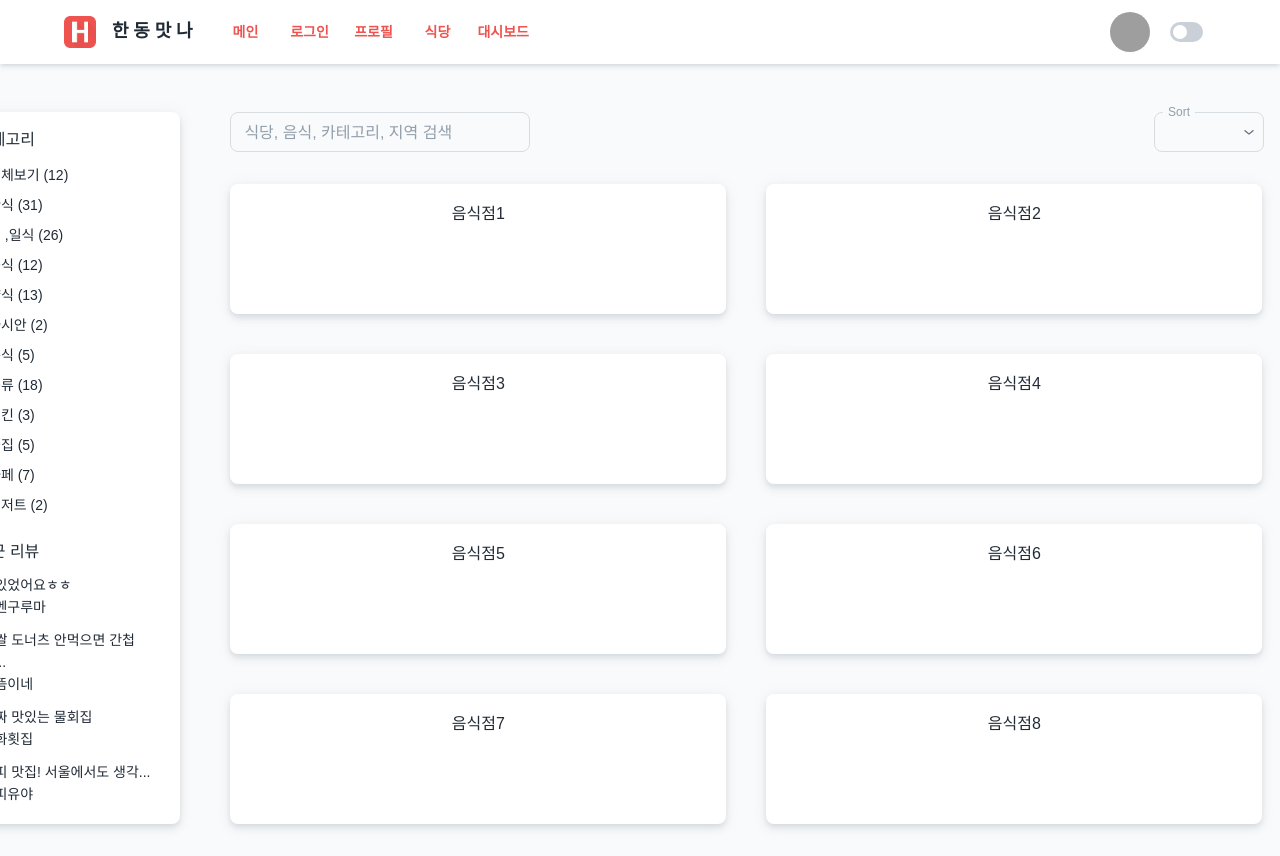
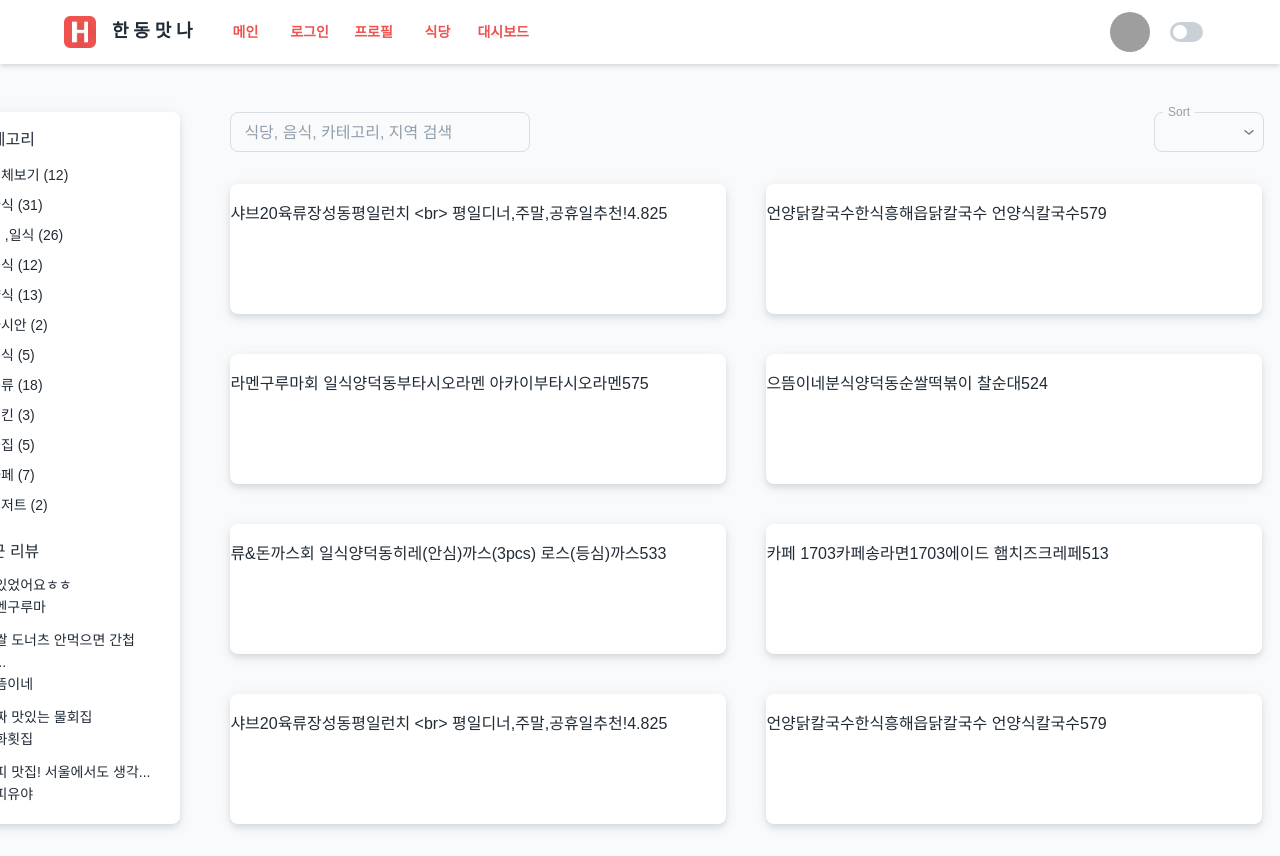
Before and after one commit to hgu-webcamp5/food-handong-front, a React (Create React App) app: page / in a window 1280 px wide. Shown: the top 856 px of the page. Built offline with nearby package versions, Linux system fonts and the light colour scheme; grey boxes are pictures that could not be loaded.

Commit message:
front page
restaurants data create , print

```diff
--- a/src/pages/Main/index.js
+++ b/src/pages/Main/index.js
@@ -18,7 +18,7 @@ const SideBar = styled(Paper)({
     border: 1,
 });
 const Item = styled(Paper)({
-  textAlign: 'center',
+  // textAlign: 'center',
   color: 'secondary.contratext',
   height: 130,
   lineHeight: '60px',
@@ -29,7 +29,89 @@ const Item = styled(Paper)({
 function Main() {
 
   const [sort, setSort] = useState(0);
-  const [restaurants ] = useState([1,2,3,4,5,6,7,8]);
+  const [restaurants ] = useState([
+      {
+          name: "샤브20",
+          where: "장성동",
+          menu: "평일런치 <br> 평일디너,주말,공휴일",
+          category: "육류",
+          recommendation: true,
+          star: 4.8,
+          heart: 2,
+          comment: 5,
+          // img
+      },
+    {
+        name: "언양닭칼국수",
+        where: "흥해읍",
+        menu: "닭칼국수 언양식칼국수",
+        category: "한식",
+        recommendation: false,
+        star: 5.0,
+        heart: 7,
+        comment: 9,
+    },
+    {
+        name: "라멘구루마",
+        where: "양덕동",
+        menu: "부타시오라멘 아카이부타시오라멘",
+        category: "회 일식",
+        recommendation: false,
+        star: 5.0,
+        heart: 7,
+        comment: 5,
+    },
+    {
+        name: "으뜸이네",
+        where: "양덕동",
+        menu: "순쌀떡볶이 찰순대",
+        category: "분식",
+        recommendation: false,
+        star: 5.0,
+        heart: 2,
+        comment: 4,
+    },
+    {
+        name: "류&돈까스",
+        where: "양덕동",
+        menu: "히레(안심)까스(3pcs) 로스(등심)까스",
+        category: "회 일식",
+        recommendation: false,
+        star: 5.0,
+        heart: 3,
+        comment: 3
+    },
+    {
+        name: "카페 1703",
+        where: "송라면",
+        menu: "1703에이드 햄치즈크레페",
+        category: "카페",
+        recommendation: false,
+        star: 5.0,
+        heart: 1,
+        comment: 3,
+    },
+      {
+          name: "샤브20",
+          where: "장성동",
+          menu: "평일런치 <br> 평일디너,주말,공휴일",
+          category: "육류",
+          recommendation: true,
+          star: 4.8,
+          heart: 2,
+          comment: 5,
+      },
+      {
+          name: "언양닭칼국수",
+          where: "흥해읍",
+          menu: "닭칼국수 언양식칼국수",
+          category: "한식",
+          recommendation: false,
+          star: 5.0,
+          heart: 7,
+          comment: 9,
+      },
+  ]);
   const [reviews ] = useState([
           {
             text: "맛있었어요ㅎㅎ",
@@ -99,7 +181,7 @@ function Main() {
                   </Box>
               </SideBar>
         </Grid>
-        <Grid item xs={10}>
+        <Grid item xs={10} >
             <Box
                 sx={{
                     px: 5,
@@ -128,14 +210,16 @@ function Main() {
             </Box>
 
             <Box
-                sx={{
+                 sx={{
+                     // display: 'inline',
                   p: 4, px : 5,
                   display: 'grid',
                   gridTemplateColumns: { md: '1fr 1fr' },
                   gap: 5,
                 }}
             >
-              {restaurants.map((index) => (
+              {restaurants.map((restaurant,index) => (
+
                   <Item key={index} elevation={5} sx={{
                               '&:hover': {
                                   // backgroundColor: 'action.hover',
@@ -143,7 +227,16 @@ function Main() {
                                   border: 1,
                               },
                           }}>
-                    {`음식점${index}`}
+                    {restaurant.name}{restaurant.category}{restaurant.where}{restaurant.menu}
+                      {restaurant.recommendation ? <Box component="span" sx={{}}>추천!</Box> : null}
+                      {restaurant.star}{restaurant.heart}{restaurant.comment}
+                      {/*<Box display="flex" justifyContent="flex-end" >{restaurant.name}</Box>*/}
+                      {/*<Box display="flex" justifyContent="flex-end" >{restaurant.name}</Box>*/}
+                      {/*<Box display="flex" justifyContent="flex-end" >{restaurant.name}</Box>*/}
+                      {/*<Box display="flex" justifyContent="flex-end" >{restaurant.name}</Box>*/}
+                      {/*<Typography variant="body1" >{restaurant.category}</Typography>*/}
+
+
                   </Item>
               ))}
             </Box>
```
